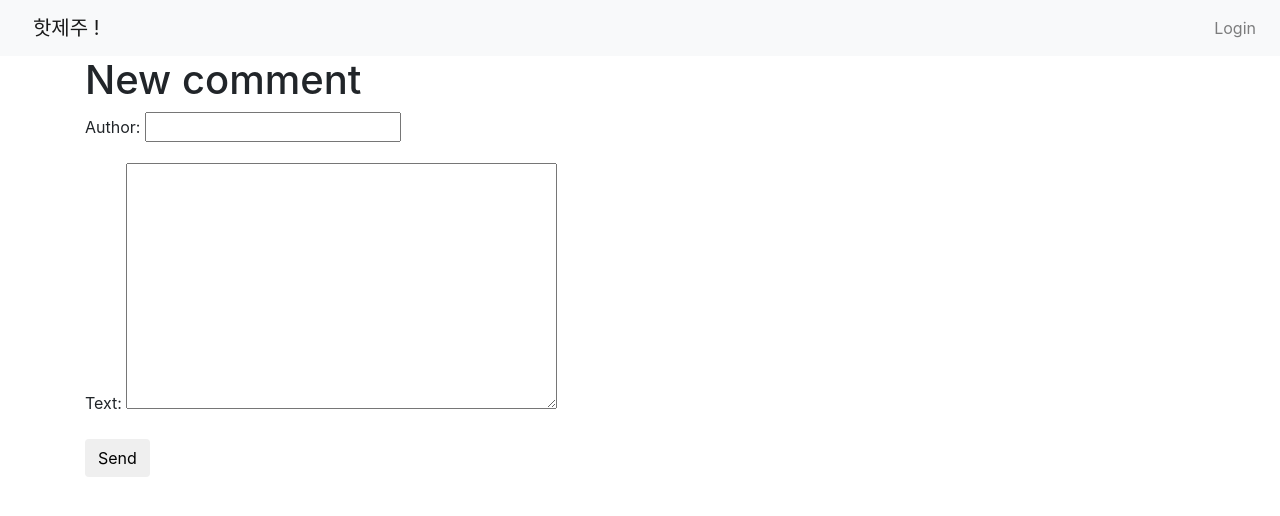
After one commit to pilyeooong/django_HotJeju, a Django app: a page that uses main/templates/main/add_comment.html in a window 1280 px wide. The commit adds this page. Shown: the top 516 px of the page. Run offline with Django 3.2, Linux system fonts and the light colour scheme; tables that the repository leaves empty hold one stand-in row (values such as "Sample post"); some libraries are stand-ins or nearby versions.

Commit message:
comment form added

```diff
--- a/main/admin.py
+++ b/main/admin.py
@@ -12,3 +12,5 @@ class PlaceAdmin(admin.ModelAdmin):
     prepopulated_fields = {'slug':('name',)}
     list_filter = ['created', 'updated', 'category']
 admin.site.register(Place, PlaceAdmin)
+
+admin.site.register(Comment)
--- /dev/null
+++ b/main/forms.py
@@ -0,0 +1,8 @@
+from django import forms
+from .models import *
+
+class CommentForm(forms.ModelForm):
+
+    class Meta:
+        model = Comment
+        fields = ['author', 'text', ]
--- a/main/models.py
+++ b/main/models.py
@@ -1,5 +1,6 @@
 from django.db import models
 from django.urls import reverse
+from django.utils import timezone
 
 class Category(models.Model):
     name = models.CharField(max_length=200, db_index=True)
@@ -44,3 +45,17 @@ class Place(models.Model):
 
     def get_absolute_url(self):
         return reverse('main:places_detail', args=[self.id, self.slug])
+
+class Comment(models.Model):
+    places = models.ForeignKey(Place, on_delete=models.CASCADE, related_name='comments')
+    author = models.CharField(max_length=200)
+    text = models.TextField()
+    created_date = models.DateTimeField(default=timezone.now)
+    approved_comment = models.BooleanField(default=False)
+
+    def approve(self):
+        self.approved_comment = True
+        self.save()
+
+    def __str__(self):
+        return self.text
--- /dev/null
+++ b/main/templates/main/add_comment.html
@@ -0,0 +1,11 @@
+{%extends 'base.html' %}
+{% block title %}
+Add a Comment !
+{% endblock %}
+{% block content %}
+    <h1>New comment</h1>
+    <form method="POST" class="post-form">{% csrf_token %}
+        {{ form.as_p }}
+        <button type="submit" class="save btn btn-default">Send</button>
+    </form>
+{% endblock %}
--- /dev/null
+++ b/main/templates/main/comment.html
@@ -0,0 +1,3 @@
+{% extends 'base.html' %}
+{% block content %}
+{% endblock %}
--- a/main/urls.py
+++ b/main/urls.py
@@ -8,6 +8,8 @@ app_name = 'main'
 urlpatterns =[
     path('', places_in_category , name='All_places'),
     path('<slug:category_slug>/', places_in_category, name='places_in_category'),
+    path('<int:id>/<places_slug>/comment/', add_comment, name='add_comment'),
     path('<int:id>/<places_slug>/', places_detail , name='places_detail'),
+
 ]
 urlpatterns += static(settings.MEDIA_URL, document_root = settings.MEDIA_ROOT)
--- a/main/views.py
+++ b/main/views.py
@@ -1,5 +1,6 @@
-from django.shortcuts import render, get_object_or_404
+from django.shortcuts import render, get_object_or_404, redirect
 from .models import *
+from .forms import *
 
 def places_in_category(request, category_slug=None):
     current_category = None
@@ -12,7 +13,19 @@ def places_in_category(request, category_slug=None):
 
     return render(request,'main/list.html', {'current_category': current_category, 'categories': categories, 'places': places})
 
-
 def places_detail(request, id, places_slug=None):
     places = get_object_or_404(Place, id=id, slug=places_slug)
     return render(request, 'main/detail.html', {'places': places})
+
+def add_comment(request, id, places_slug=None):
+    places = get_object_or_404(Place, id=id, slug=places_slug)
+    if request.method == "POST":
+        form = CommentForm(request.POST)
+        if form.is_valid():
+            comment = form.save(commit=False)
+            comment.places = places
+            comment.save()
+            return render(request, 'main/detail.html', {'places':places})
+    else:
+        form = CommentForm()
+    return render(request, 'main/add_comment.html', {'form':form})
```
Also changed, not shown: main/templates/main/detail.html (+16 -1 lines), main/migrations/0003_comment.py (added), main/migrations/0004_auto_20190718_1647.py (added).
